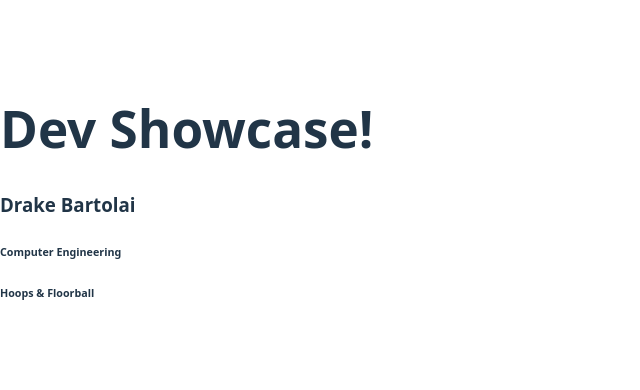
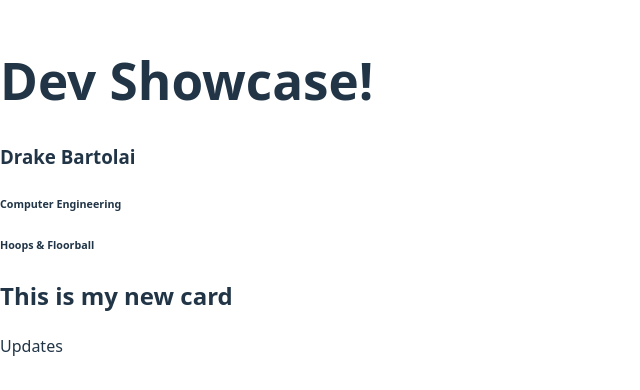
Before and after one commit to dbartolai/sports_analytics_uiuc, a React (Vite) app in the folder frontend/: page / in a window 1280 px wide. Shown: the part 204-594 px from the top of the page, without its empty margins (0-640 px from the left). Built offline with nearby package versions, Linux system fonts and the light colour scheme.

Commit message:
Added New Card

```diff
--- /dev/null
+++ b/frontend/src/components/NewCard.tsx
@@ -0,0 +1,10 @@
+function NewCard () {
+    return (
+        <div>
+            <h2>This is my new card</h2>
+        </div>
+    )
+}
+
+
+export default NewCard
--- a/frontend/src/pages/Showcase.tsx
+++ b/frontend/src/pages/Showcase.tsx
@@ -1,4 +1,5 @@
 import DrakeCard from "../components/DrakeCard"
+import NewCard from "../components/NewCard"
 
 function Showcase () {
     return (
@@ -6,6 +7,8 @@ function Showcase () {
         <h1>Dev Showcase!</h1>
 
             <DrakeCard/>
+            <NewCard/>
+            <p>Updates</p>
         </div>
     )
 }
```
